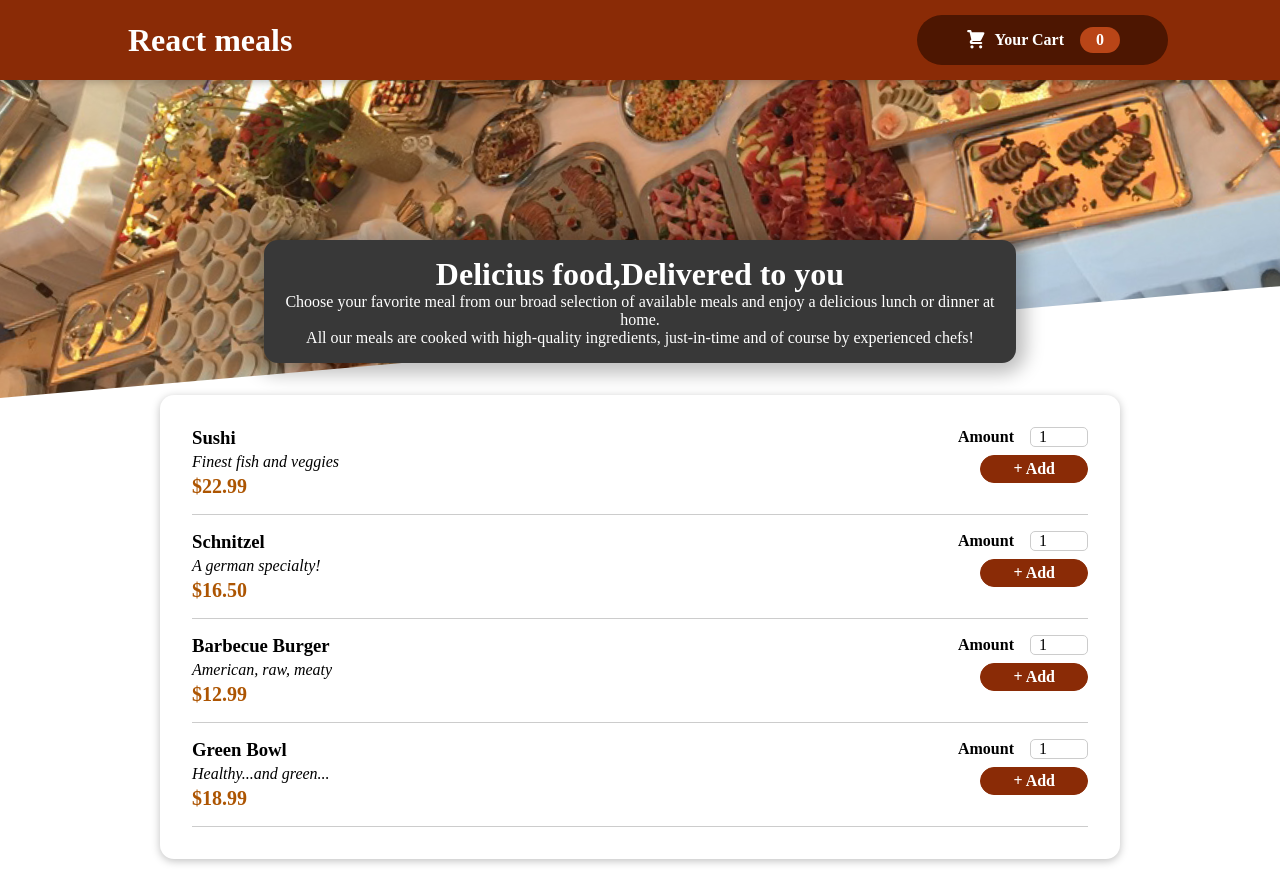
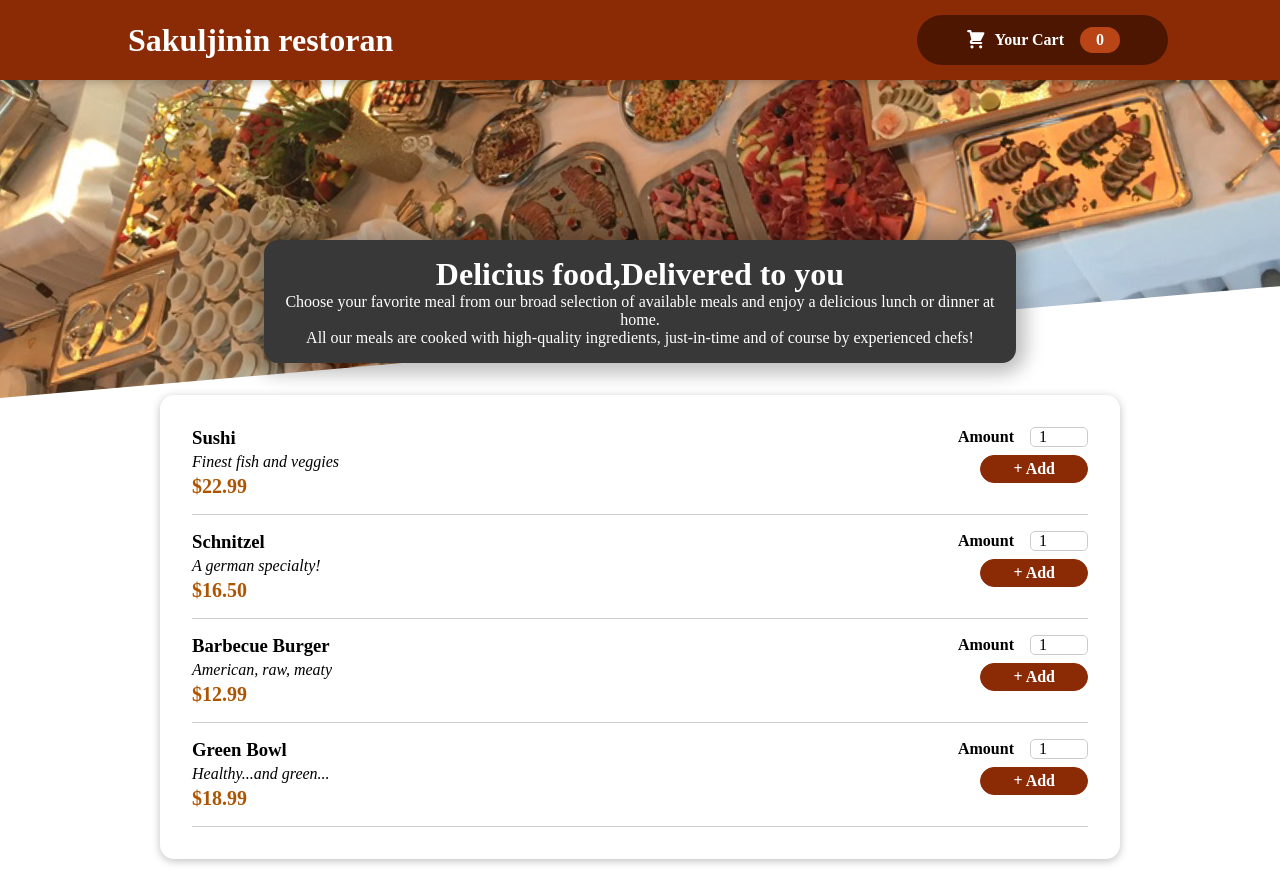
Before and after one commit to saracevicsara/FOOD-ORDER-APP, a React (Create React App) app: page / in a window 1280 px wide. Built offline with nearby package versions, Linux system fonts and the light colour scheme.

Commit message:
finished project

```diff
--- a/src/Components/Layout/Header.js
+++ b/src/Components/Layout/Header.js
@@ -6,7 +6,7 @@ const Header = (props) => {
   return (
     <Fragment>
       <header className={classes.header}>
-        <h1>React meals</h1>
+        <h1>Sakuljinin restoran</h1>
         <HeaderCartButton onClick={props.onShowCart} />
       </header>
       <div className={classes["main-image"]}>
```
